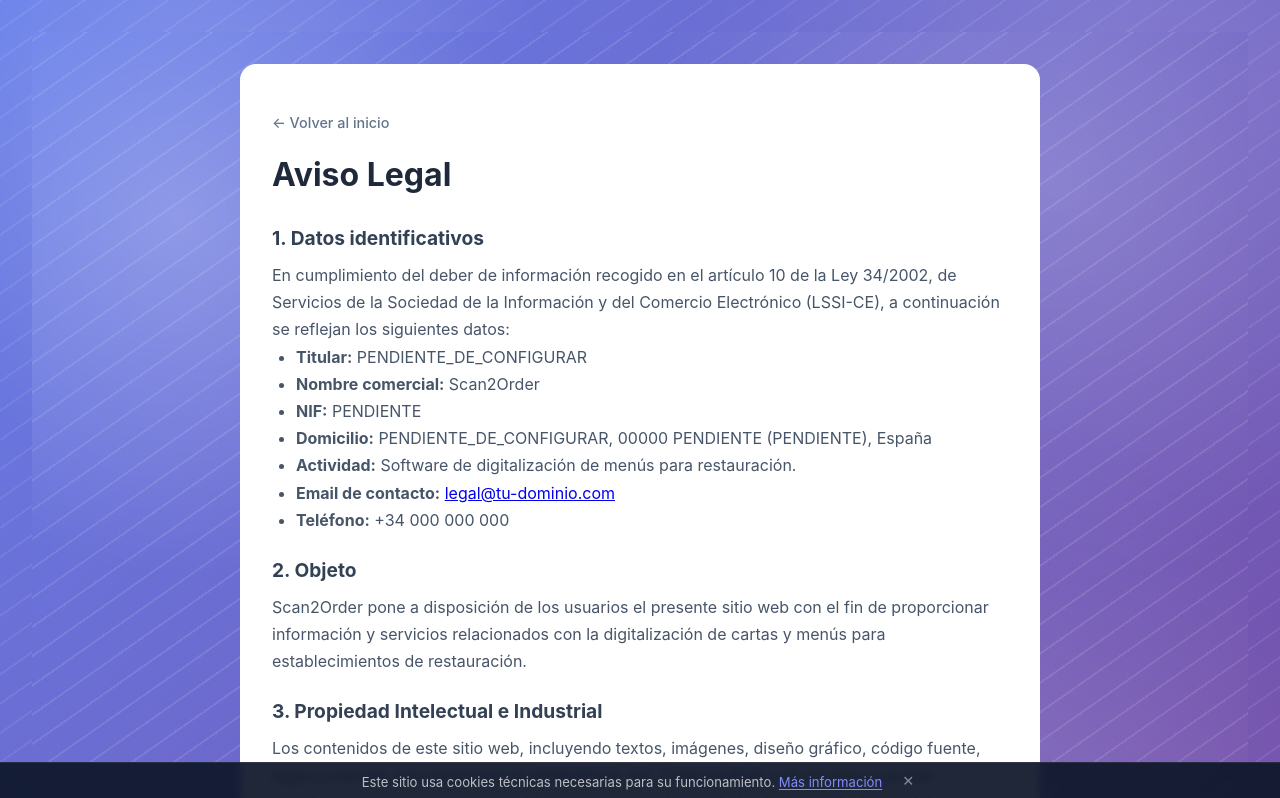
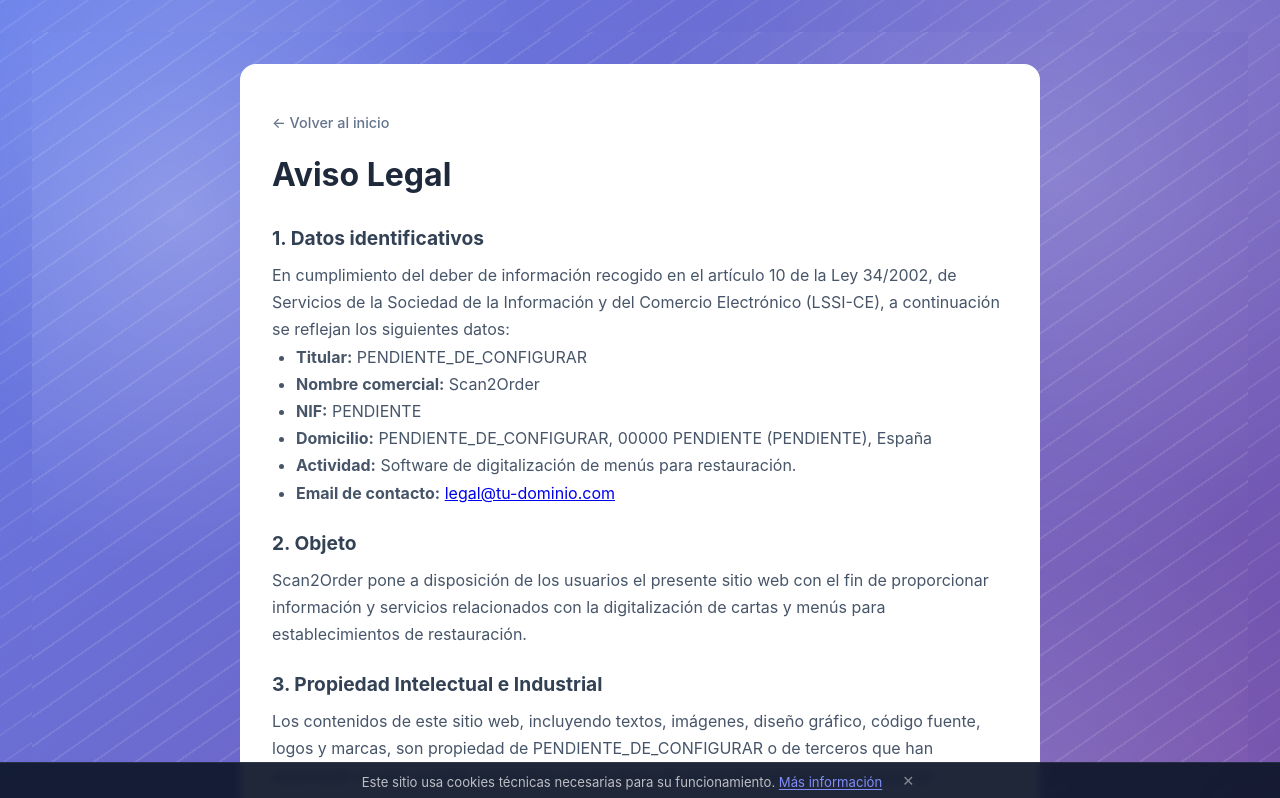
Before and after one commit to santitorbra98-blip/scan2order-lite, a Vue app in the folder frontend/: page /legal/aviso-legal in a window 1280 px wide. Shown: the top 798 px of the page. Built offline with nearby package versions, Linux system fonts and the light colour scheme; no server answers.

Commit message:
legal: quita teléfono del aviso legal (no obligatorio LSSI)

```diff
--- a/frontend/src/views/legal/LegalNotice.vue
+++ b/frontend/src/views/legal/LegalNotice.vue
@@ -15,7 +15,6 @@
             <li><strong>Domicilio:</strong> {{ meta.address }}, {{ meta.postal_code }} {{ meta.city }} ({{ meta.province }}), {{ meta.country }}</li>
             <li><strong>Actividad:</strong> {{ meta.activity_description }}</li>
             <li><strong>Email de contacto:</strong> <a :href="'mailto:' + meta.contact_email">{{ meta.contact_email }}</a></li>
-            <li><strong>Teléfono:</strong> {{ meta.support_phone }}</li>
           </ul>
         </section>
         <section>
```
